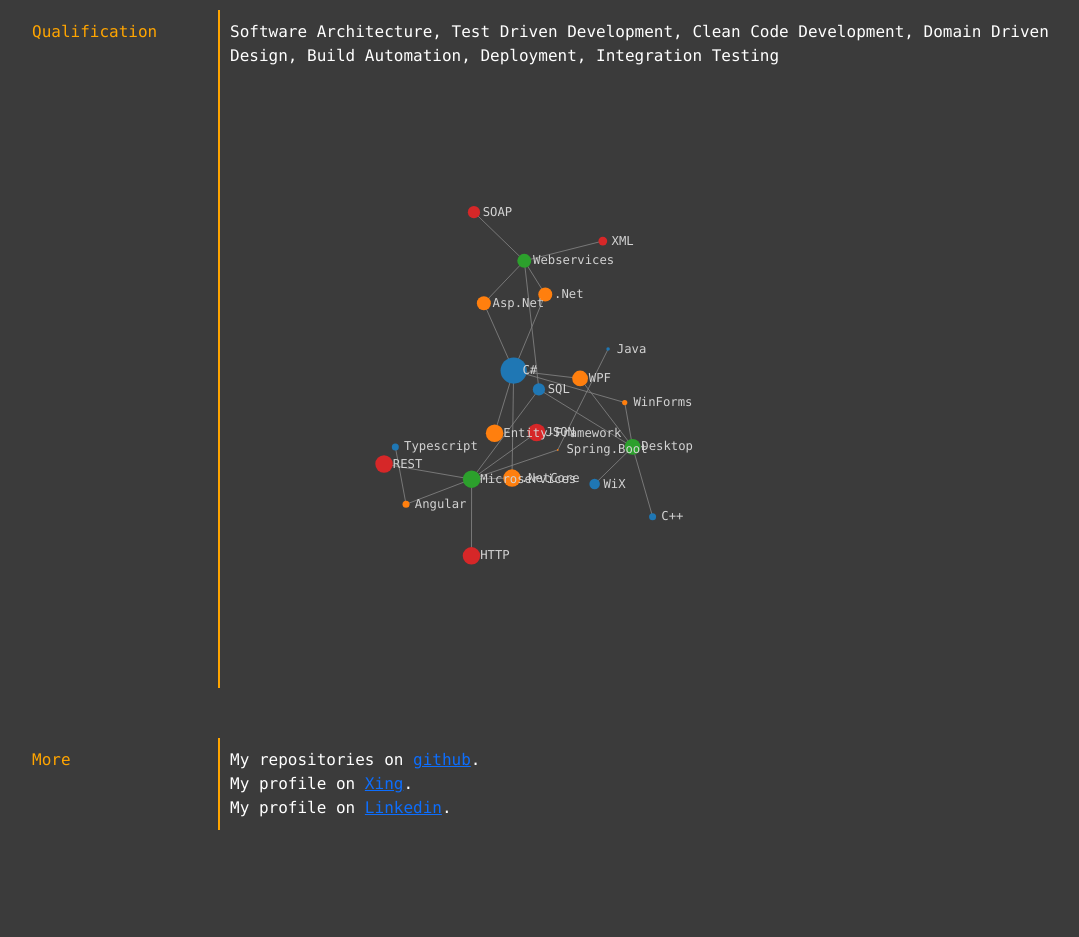
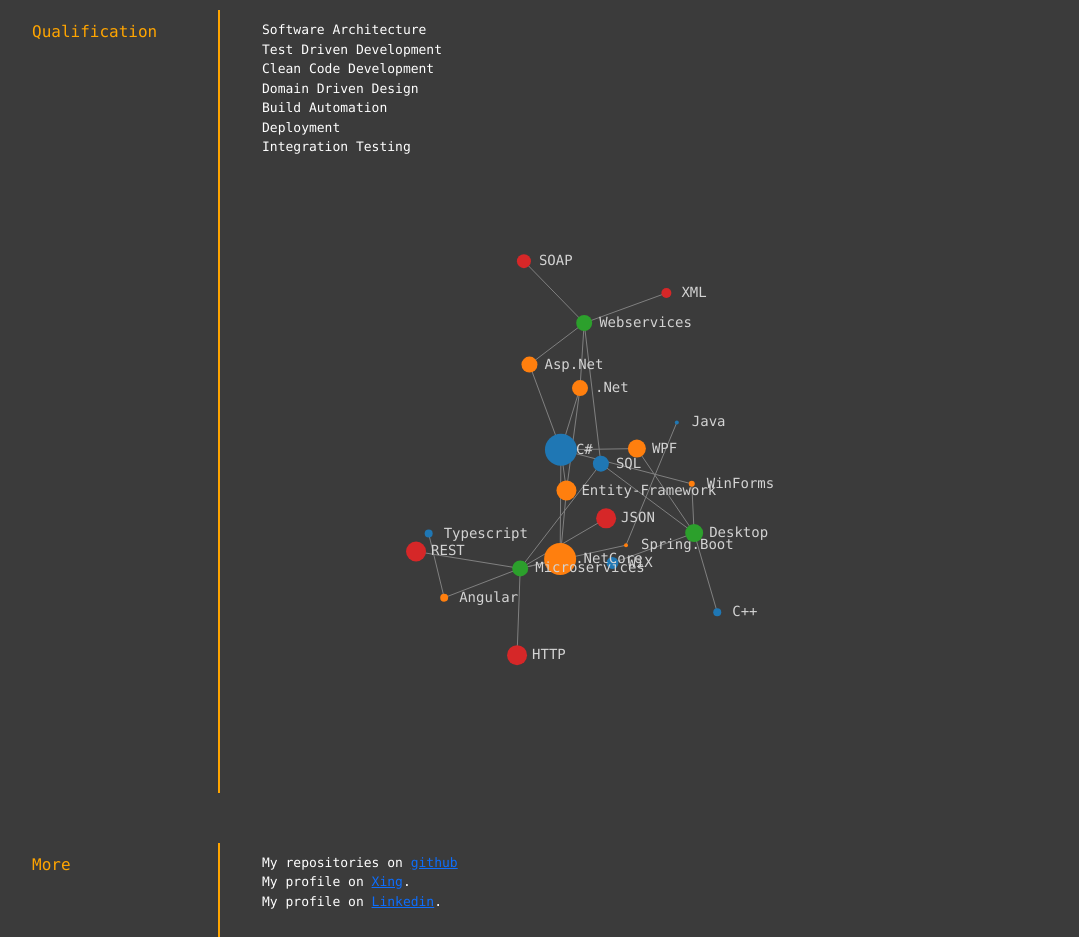
Before and after one commit to wgross/text-mode, an Angular app: page /profile in a window 1280 px wide. Shown: the part 80-1017 px from the top of the page, without its empty margins (62-1141 px from the left). Before the commit the page ends 910 px from the top, so only its background shows below. Built offline with nearby package versions, Linux system fonts and the light colour scheme.

Commit message:
[FEATURE] panning and zooming
- auplad script

```diff
--- a/src/app/profile/profile.component.html
+++ b/src/app/profile/profile.component.html
@@ -11,10 +11,29 @@
     <div class="col-10">
       <div class="box">
         <div class="text-right-nopadding">
-          Software Architecture,
-          Test Driven Development,
-          Clean Code Development,
-          Domain Driven Design, Build Automation, Deployment, Integration Testing
+          <ul style="list-style: none;">
+            <li>
+              Software Architecture
+            </li>
+            <li>
+              Test Driven Development
+            </li>
+            <li>
+              Clean Code Development
+            </li>
+            <li>
+              Domain Driven Design
+            </li>
+            <li>
+              Build Automation
+            </li>
+            <li>
+             Deployment
+            </li>
+            <li>
+              Integration Testing
+            </li>
+          </ul>
         </div>
         <div class="text-right">
           <app-profilegraph></app-profilegraph>
@@ -34,9 +53,17 @@
     <div class="col-10">
       <div class="box">
         <div class="text-right-nopadding">
-          My repositories on <a href="https://github/wgross">github</a>.<br/>
-          My profile on <a href="https://www.xing.com/profile/Wolfgang_Gross6">Xing</a>.<br/>
-          My profile on <a href="https://www.linkedin.com/in/wolfgang-gro%C3%9F-a53b2071">Linkedin</a>.<br/>
+          <ul style="list-style: none;">
+            <li>
+              My repositories on <a href="https://github/wgross">github</a>
+            </li>
+            <li>
+              My profile on <a href="https://www.xing.com/profile/Wolfgang_Gross6">Xing</a>.
+            </li>
+            <li>
+              My profile on <a href="https://www.linkedin.com/in/wolfgang-gro%C3%9F-a53b2071">Linkedin</a>.
+            </li>
+          </ul>
         </div>
       </div>
   </div>
--- a/src/app/profilegraph/profilegraph.component.html
+++ b/src/app/profilegraph/profilegraph.component.html
@@ -1,6 +1,5 @@
 <!-- <svg width="700" height="550" viewBox="10 -50 600 500">
 </svg> -->
 
-<svg id="graph" width="700" height="600" viewBox="10 20 800 500">
-
-</svg>
+<!-- <svg id="graph" width="700" height="600" viewBox="10 20 800 500"> -->
+<svg id="graph" width="700" height="600"></svg>
--- a/src/app/profilegraph/profilegraph.component.ts
+++ b/src/app/profilegraph/profilegraph.component.ts
@@ -22,6 +22,10 @@
     await this.readData();
     this.drawGraph();
     this.createForceSimulation();
+    this.attachZoomAndPanning();
+  }
+  attachZoomAndPanning() {
+    this.svg.call(d3.zoom().on('zoom',(ev:any)=>this.svg.attr('transform', ev.transform)));
   }
 
   private nodesData: ProfileNode[] = [];
@@ -42,8 +46,10 @@
   }
 
   drawGraph(): void {
-    // width and viewport are defined in html
+    // select the SVG with id graph to draw in
     this.svg = d3.select("svg#graph");
+    // add all edges before nodes. Nodes will hav higher z-order and
+    // will hde the edged behind them
     this.drawEdges();
     this.drawNodes();
   }
@@ -57,19 +63,21 @@
       .append('g').attr('class', 'nodes')
       .selectAll('circle').data(this.nodesData)
       .enter()
-      .append('circle').attr('r', (n:any) => n.weight).attr('fill', (n: any) => color(n.group.toString()))
+      .append('circle').attr('r', (n: any) => n.weight).attr('fill', (n: any) => color(n.group.toString()))
       .call(d3.drag()
         .on('start', (ev, d) => this.dragStarted(ev, d))
         .on('drag', (ev, d) => this.dragged(ev, d))
         .on('end', (ev, d) => this.dragEnded(ev, d)));
 
+    // add a popup with the id
     this.nodesDrawn.append('title').text((n: any) => n.id);
 
+    // draw the id as text right next to the nodes shape
     this.textsDrawn = this.svg.append('g')
       .selectAll('text').data(this.nodesData)
       .enter()
       .append('text')
-      .text((n: any) => n.id).attr('font-size', 14).attr('dx', 10).attr('dy', 4).attr('fill','lightgray');
+      .text((n: any) => n.id).attr('font-size', 14).attr('dx', 15).attr('dy', 4).attr('fill', 'lightgray');
   }
 
 
@@ -92,10 +100,7 @@
       .force('charge', d3.forceManyBody())
       .force('center', d3.forceCenter(w / 2, h / 2));
 
-    this.simulation.nodes(this.nodesData).on('tick', () => this.ticked(
-      this.nodesDrawn,
-      this.linksDrawn,
-      this.textsDrawn));
+    this.simulation.nodes(this.nodesData).on('tick', () => this.ticked());
 
     this.simulation.force<d3.ForceLink<ProfileNode, ProfileLink>>('link')?.links(this.linksData);
   }
@@ -103,8 +108,8 @@
   // event handlers for d3
 
   dragged(event: any, item: any): any {
-    item.fx = Math.max(0,Math.min(700,event.x));
-    item.fy = Math.max(0,Math.min(600,event.y));
+    item.fx = Math.max(0, Math.min(700, event.x));
+    item.fy = Math.max(0, Math.min(600, event.y));
   }
 
   dragStarted(event: any, item: any): any {
@@ -119,13 +124,13 @@
     item.fy = null;
   }
 
-  ticked(nodes: any, links: any, texts: any): void {
-    links
+  ticked(): void {
+    this.linksDrawn
       .attr('x1', (d: any) => d.source.x).attr('y1', (d: any) => d.source.y)
       .attr('x2', (d: any) => d.target.x).attr('y2', (d: any) => d.target.y);
 
-    nodes.attr('cx', (d: any) => d.x).attr('cy', (d: any) => d.y);
+    this.nodesDrawn.attr('cx', (d: any) => d.x).attr('cy', (d: any) => d.y);
 
-    texts.attr('x', (d: any) => d.x).attr('y', (d: any) => d.y);
+    this.textsDrawn.attr('x', (d: any) => d.x).attr('y', (d: any) => d.y);
   }
 }
--- a/src/assets/qualification.json
+++ b/src/assets/qualification.json
@@ -1,22 +1,22 @@
 {
   "nodes": [
-    {"id": "C#", "group": 1, "weight":15},
+    {"id": "C#", "group": 1, "weight":16},
     {"id": "Typescript", "group": 1,"weight":4},
     {"id": "Java", "group": 1, "weight":2},
     {"id": "C++", "group": 1, "weight":4},
     {"id": "WiX", "group": 1, "weight":6},
-    {"id": "SQL", "group": 1, "weight":7},
+    {"id": "SQL", "group": 1, "weight":8},
 
     {"id": "Entity-Framework", "group":2 , "weight":10},
     {"id": "WPF", "group":2 ,"weight":9},
     {"id": "WinForms", "group":2 ,"weight":3},
     {"id": "Angular", "group":2 ,"weight":4},
     {"id": ".Net", "group":2 ,"weight":8},
-    {"id": ".NetCore", "group":2 ,"weight":10},
+    {"id": ".NetCore", "group":2 ,"weight":16},
     {"id": "Asp.Net", "group":2 ,"weight":8},
-    {"id": "Spring.Boot", "group":2 ,"weight":1},
+    {"id": "Spring.Boot", "group":2 ,"weight":2},
 
-    {"id": "Microservices","group":3,"weight":10},
+    {"id": "Microservices","group":3,"weight":8},
     {"id": "Webservices","group":3,"weight":8},
     {"id": "Desktop", "group": 3 ,"weight":9},
 
@@ -34,6 +34,9 @@
     {"source": "C#", "target": "WinForms", "value": 1},
     {"source": "C#", "target": ".Net", "value": 1},
     {"source": "C#", "target": ".NetCore", "value": 1},
+
+    {"source": "Entity-Framework", "target": ".Net", "value": 1},
+    {"source": "Entity-Framework", "target": ".NetCore", "value": 1},
 
     {"source": "Typescript", "target": "Angular", "value": 1},
     {"source": "Java", "target": "Spring.Boot", "value": 1},
--- a/src/styles.css
+++ b/src/styles.css
@@ -13,9 +13,9 @@
 }
 
 .text-right-nopadding {
+  font-size:small;
   color: white;
 }
-
 
 .nav-link {
   color: orange;
```
Also changed, not shown: 1 other file (tests, documents, lock files or other folders).
